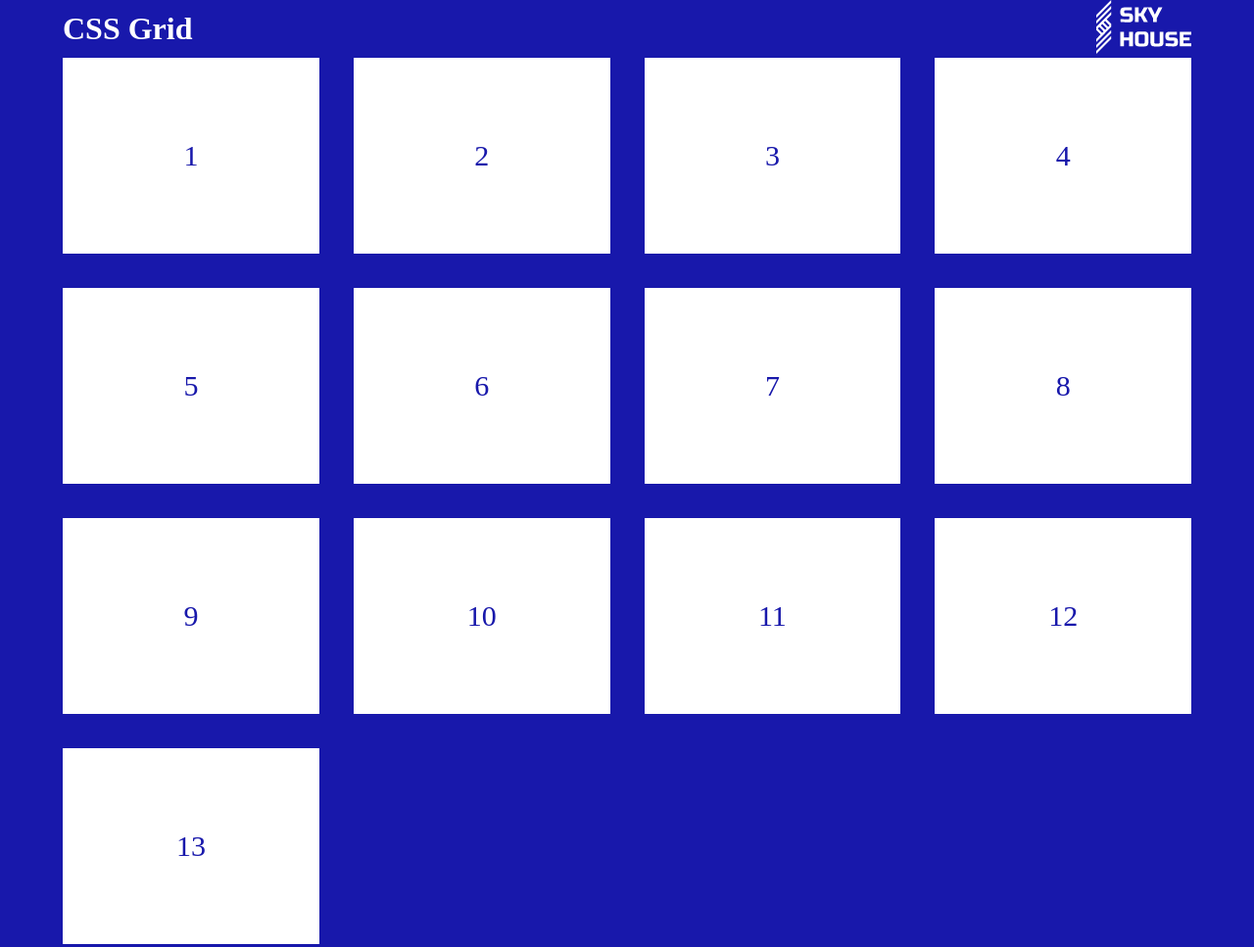
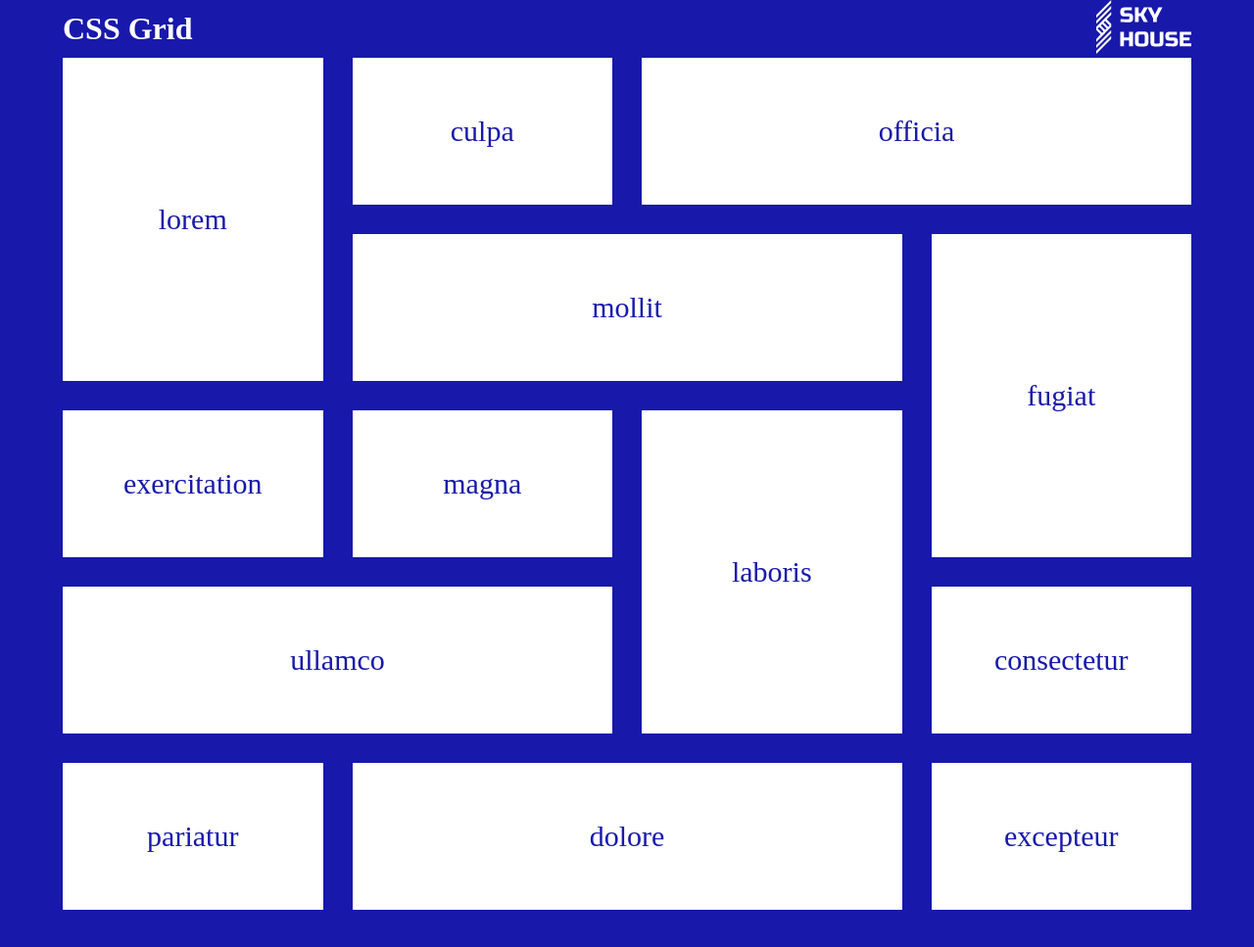
Before and after one commit to GvantsaKi/front2024-lesson9-, a plain HTML site: page index.html in a window 1280 px wide. Shown: the whole page at 98% size. After the commit the page ends 929 px from the top, so only its background shows below. Drawn offline with Linux system fonts and the light colour scheme.

Commit message:
add grid template area

```diff
--- a/assets/css/style.css
+++ b/assets/css/style.css
@@ -33,10 +33,58 @@ body{
 .parent {
 	display: grid;
 	grid-template-columns: 1fr 1fr 1fr 1fr;
-	grid-auto-rows: minmax(200px, auto);
-	grid-template-rows: 200px 200px 200px 200px 200px;
-	gap: 35px;
+	grid-auto-rows: minmax(150px, auto);
+	grid-template-rows: 150px 150px 150px 150px 150px;
+	gap: 30px;
+
+	grid-template-areas:
+	"lorem culpa officia officia"
+	"lorem mollit mollit fugiat"
+	"exercitation magna laboris fugiat"
+	"ullamco ullamco laboris consectetur"
+	"pariatur dolore dolore excepteur";
+
 }
+.box:nth-child(1) {
+	grid-area: lorem;
+}
+.box:nth-child(2) {
+	grid-area: culpa;
+}
+.box:nth-child(3) {
+	grid-area: officia;
+}
+.box:nth-child(4) {
+	grid-area: mollit;
+}
+.box:nth-child(5) {
+	grid-area: fugiat;
+}
+.box:nth-child(6) {
+	grid-area: exercitation;
+}
+.box:nth-child(7) {
+	grid-area: magna;
+}
+.box:nth-child(8) {
+	grid-area: laboris;
+}
+.box:nth-child(9) {
+	grid-area: ullamco;
+}
+.box:nth-child(10) {
+	grid-area: consectetur;
+}
+.box:nth-child(11) {
+	grid-area: pariatur;
+}
+.box:nth-child(12) {
+	grid-area: dolore;
+}
+.box:nth-child(13) {
+	grid-area: excepteur;
+}
+
 .box{
 	background-color: white;
 	color: #1818ab;
@@ -46,17 +94,3 @@ body{
 	justify-content: center;
 	overflow: hidden;
 }
-
-.box:nth-child(1) {
-	grid-column-start: 1;
-	grid-column-end: 1;
-	grid-row-start: 1;
-	grid-row-end: 2;
-}
-
-	/* grid-template-areas:
-		"header header"
-		"slider aside"
-		"slider aside"
-		"quiz aside"
-		"footer footer"; */
--- a/index.html
+++ b/index.html
@@ -12,28 +12,22 @@
 			<h1 class="title-color">CSS Grid</h1>
 			<a href="#"><img src="assets/images/image1.png" alt="logo" class="logo"></a>
 		</div>
-
-
-
 	<div class="parent">
-		<div class="box">1</div>
-		<div class="box">2</div>
-		<div class="box">3</div>
-		<div class="box">4</div>
-		<div class="box">5</div>
-		<div class="box">6</div>
-		<div class="box">7</div>
-		<div class="box">8</div>
-		<div class="box">9</div>
-		<div class="box">10</div>
-		<div class="box">11</div>
-		<div class="box">12</div>
-		<div class="box">13</div>
-
+		<div class="box">lorem</div>
+		<div class="box">culpa</div>
+		<div class="box">officia</div>
+		<div class="box">mollit</div>
+		<div class="box">fugiat</div>
+		<div class="box">exercitation</div>
+		<div class="box">magna</div>
+		<div class="box">laboris</div>
+		<div class="box">ullamco</div>
+		<div class="box">consectetur</div>
+		<div class="box">pariatur</div>
+		<div class="box">dolore</div>
+		<div class="box">excepteur</div>
 	</div>
-
-
-</div>
+   </div>
 
 </body>
 </html>
```
